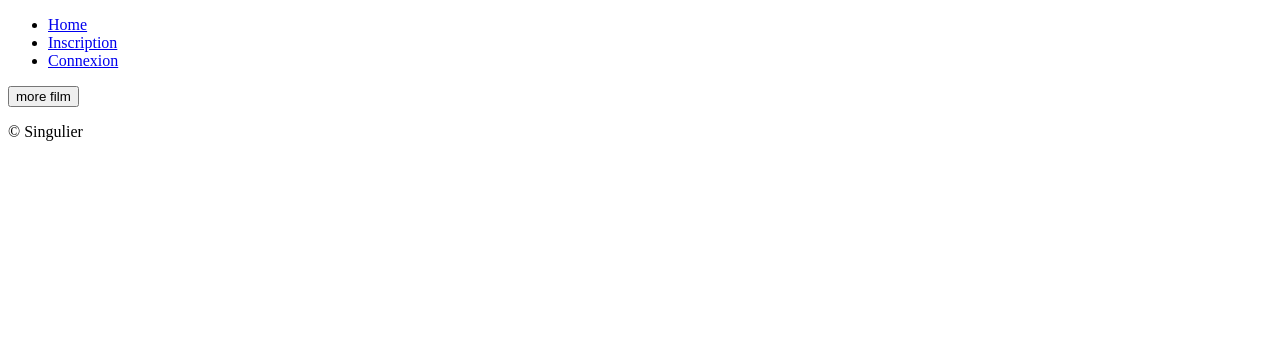
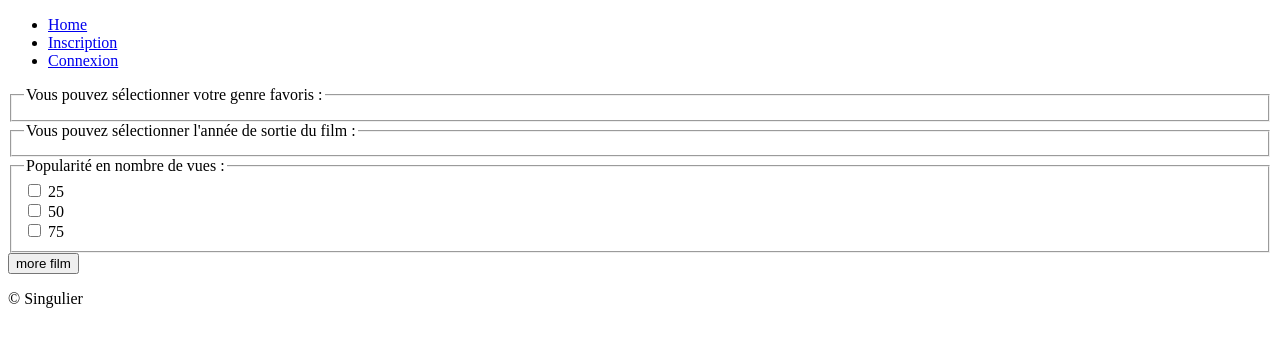
Before and after one commit to nicodebo/nfactory_tmp, a PHP site: page / in a window 1280 px wide. Shown: the top 347 px of the page. Run offline with PHP 8.4, Linux system fonts and the light colour scheme; data that the repository does not hold is empty.

Commit message:
Checkbox afficher pour selection perso
add function afficheChexbox
write chexbox dans index

```diff
--- a/include/function.php
+++ b/include/function.php
@@ -18,3 +18,9 @@ function getUniqueValues($column){
     $tab = array_filter(array_unique(explode(', ', $strvalues)));
     return $tab;
 }
+
+function afficheChexbox($column){
+    foreach(getUniqueValues($column) as $value){
+        echo '<div><input type="checkbox" name="' . $column . '" value="' . $value .'"><label for="'. $value . '">' . $value . '</label></div>';
+    }
+}
--- a/index.php
+++ b/index.php
@@ -2,12 +2,45 @@
 include 'include/identifier.php';
 include 'include/pdo.php';
 include 'include/model.php';
+include 'include/function.php';
 
 $movies  = getRandomFilm(10);
 include 'include/header.php';
 ?>
 
     <form action="refreshfilm.php">
+        <!-- Ajout des chexbox par genres, années et popularité -->
+        <fieldset>
+            <legend>Vous pouvez sélectionner votre genre favoris :</legend>
+            <!-- // foreach -->
+            <?php
+            afficheChexbox('genres');
+            ?>
+        </fieldset>
+
+        <fieldset>
+            <legend>Vous pouvez sélectionner l'année de sortie du film :</legend>
+            <?php
+            afficheChexbox('year');
+            ?>
+        </fieldset>
+
+        <fieldset>
+            <legend>Popularité en nombre de vues :</legend>
+            <div>
+                <input type="checkbox" name="popularity" value="25">
+                <label for="25">25</label>
+            </div>
+            <div>
+                <input type="checkbox" name="popularity" value="50">
+                <label for="50">50</label>
+            </div>
+            <div>
+                <input type="checkbox" name="popularity" value="75">
+                <label for="75">75</label>
+            </div>
+        </fieldset>
+
         <input class="reloadPage" type="submit" value="more film"></button>
     </form>
 
```
